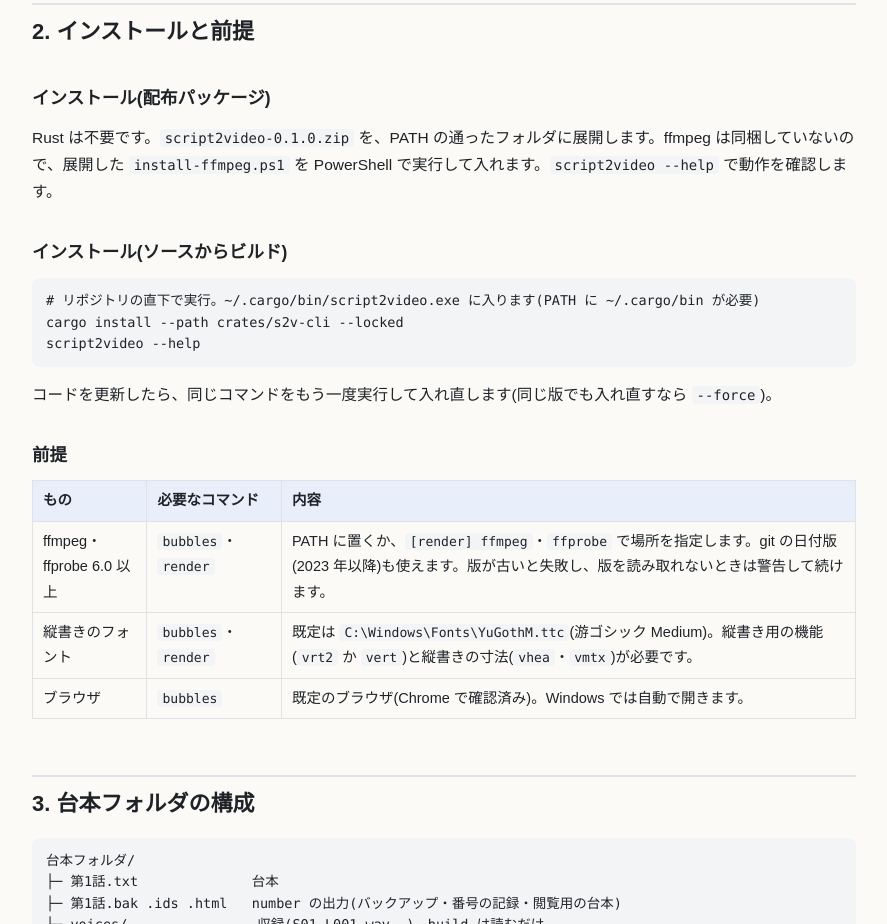
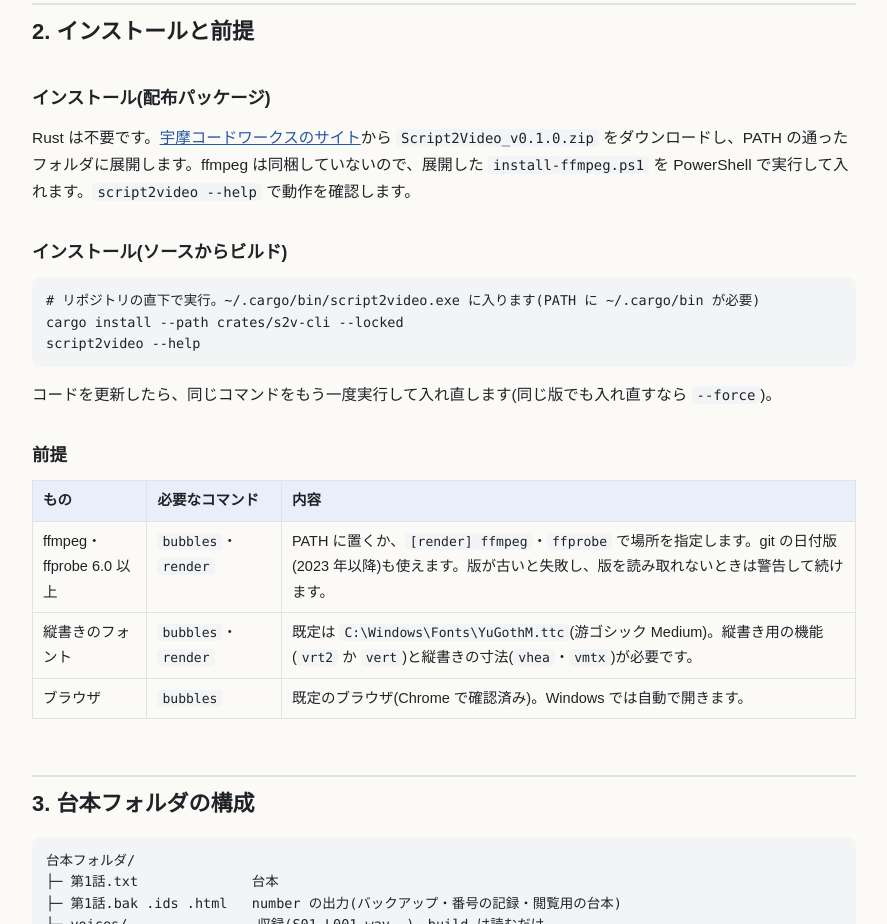
Before and after one commit to chack1812-debug/Script2Video, a plain HTML site: page docs/Operating Manual.html in a window 1280 px wide. Shown: the part 900-1824 px from the top of the page, without its empty margins (326-1213 px from the left). Drawn offline with Linux system fonts and the light colour scheme.

Commit message:
docs: 配布 zip は VPS(umacodeworks.jp)で配布する。dist を git 管理から外し、インストール手順を更新する
Co-Authored-By: Claude Sonnet 5.5 <noreply@anthropic.com>

```diff
--- a/docs/Operating Manual.html
+++ b/docs/Operating Manual.html
@@ -205,7 +205,7 @@ script2video render  第1話.txt [--config 設定.toml]</code></pre>
 <!-- 2 -->
 <h2 id="install">2. インストールと前提</h2>
 <h3>インストール(配布パッケージ)</h3>
-<p>Rust は不要です。<code>script2video-0.1.0.zip</code> を、PATH の通ったフォルダに展開します。ffmpeg は同梱していないので、展開した <code>install-ffmpeg.ps1</code> を PowerShell で実行して入れます。<code>script2video --help</code> で動作を確認します。</p>
+<p>Rust は不要です。<a href="https://umacodeworks.jp/script2video.html">宇摩コードワークスのサイト</a>から <code>Script2Video_v0.1.0.zip</code> をダウンロードし、PATH の通ったフォルダに展開します。ffmpeg は同梱していないので、展開した <code>install-ffmpeg.ps1</code> を PowerShell で実行して入れます。<code>script2video --help</code> で動作を確認します。</p>
 <h3>インストール(ソースからビルド)</h3>
 <pre><code># リポジトリの直下で実行。~/.cargo/bin/script2video.exe に入ります(PATH に ~/.cargo/bin が必要)
 cargo install --path crates/s2v-cli --locked
```
Also changed, not shown: README.md, 2 other files.
